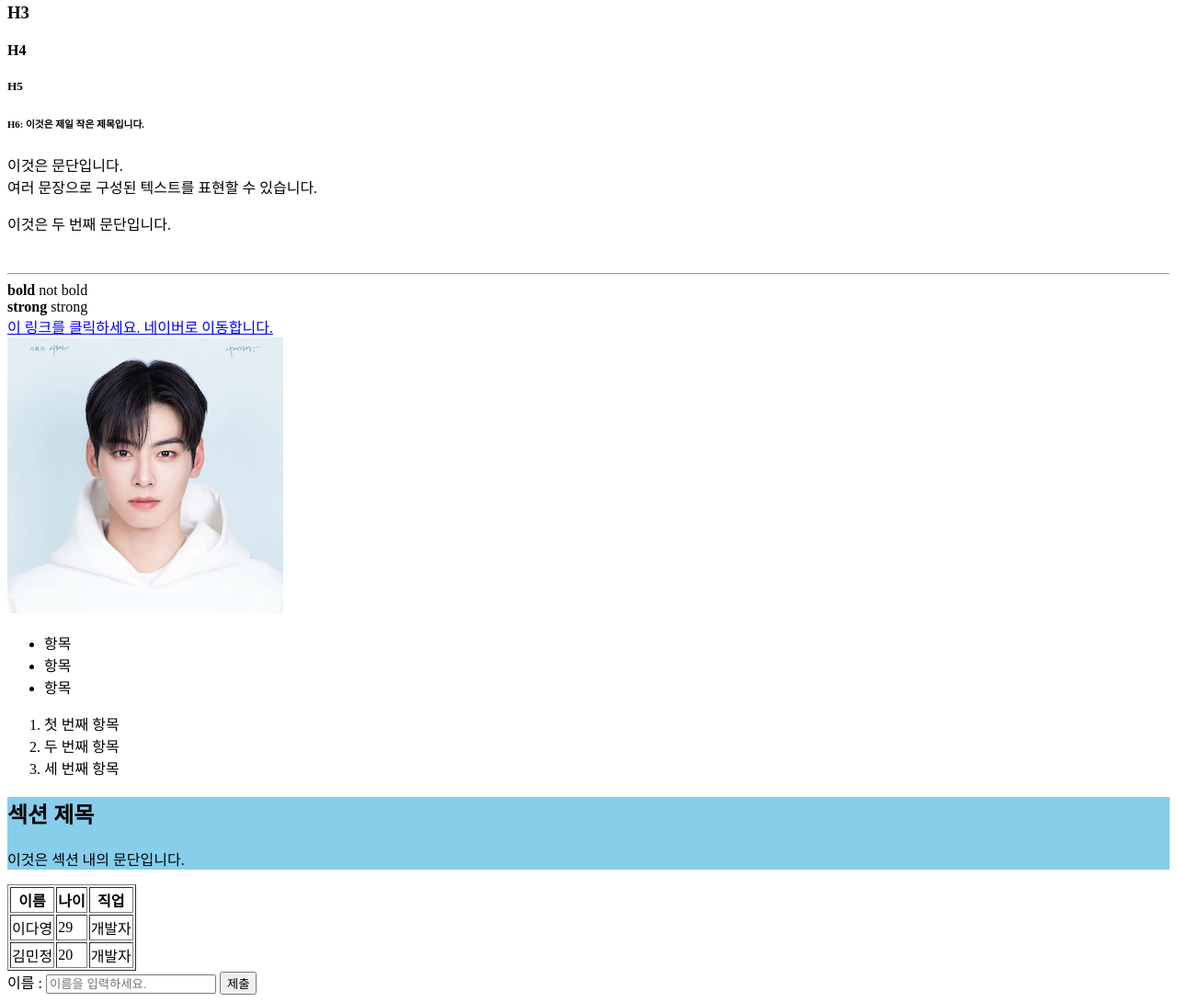
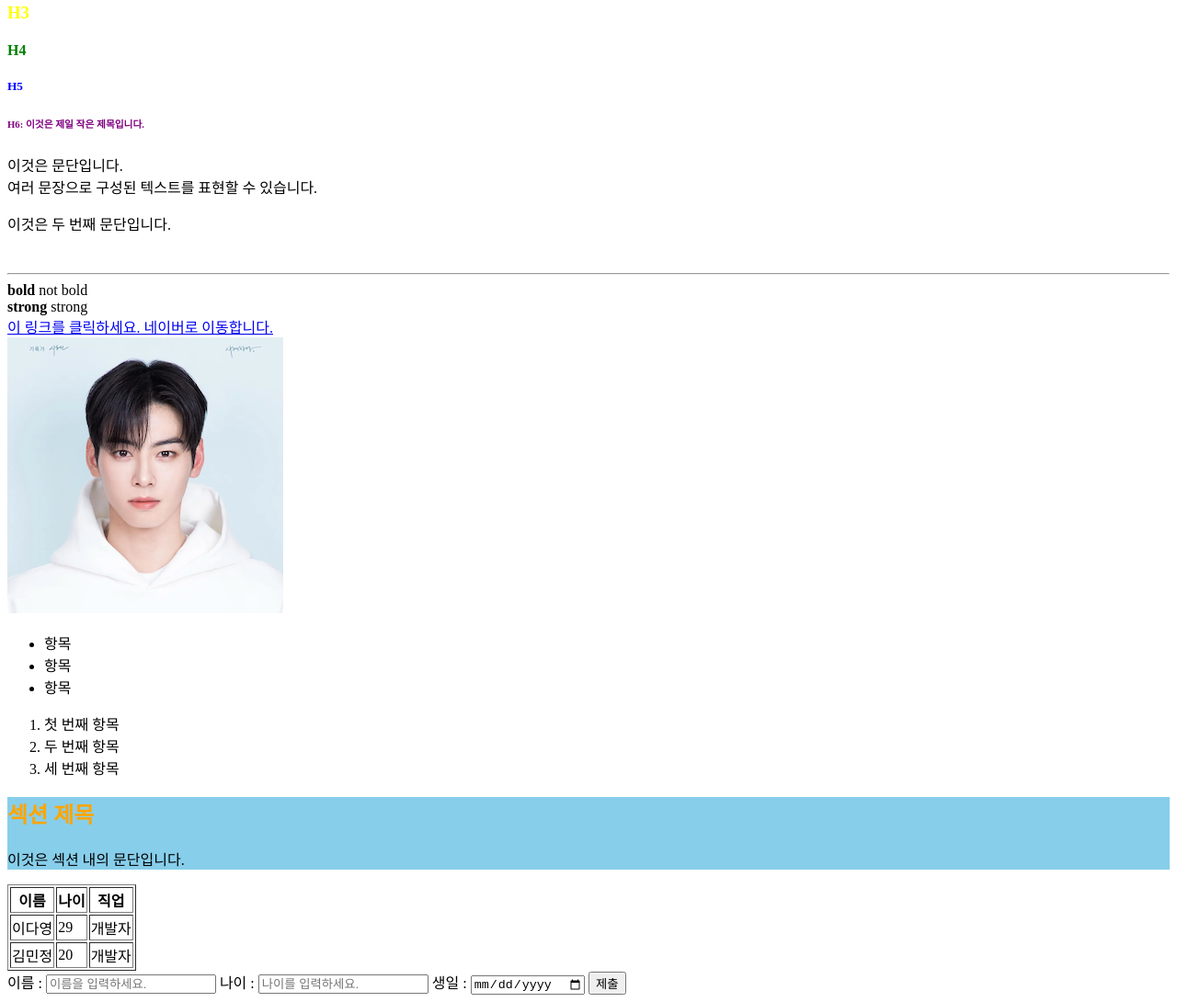
Before and after one commit to verdantjuly/html_css_share, a plain HTML site: page sample1.html in a window 1280 px wide. Shown: the part 133-1223 px from the top of the page at 92% size. Drawn offline with Linux system fonts and the light colour scheme.

Commit message:
[Feat] css

```diff
--- /dev/null
+++ b/sample1.css
@@ -0,0 +1,23 @@
+h1 {
+  color: red;
+}
+
+h2 {
+  color: orange;
+}
+
+h3 {
+  color: yellow;
+}
+
+h4 {
+  color: green;
+}
+
+h5 {
+  color: blue;
+}
+
+h6 {
+  color: purple;
+}
--- a/sample1.html
+++ b/sample1.html
@@ -6,6 +6,7 @@
     <meta charset="UTF-8" />
     <meta name="viewport" content="width=device-width, initial-scale=1.0" />
     <title>Hello HTML</title>
+    <link href="sample1.css" rel="stylesheet" />
   </head>
   <body>
     <h1>H1: 이것은 가장 큰 제목입니다.</h1>
@@ -73,7 +74,7 @@
       </tr>
     </table>
 
-    <!-- form 태그는 원래 백엔드 API와 소통 가능하다.-->
+    <!-- form 태그는 원래 action 속성을 통해 백엔드 API와 소통 가능하다.-->
     <form>
       <label for="name">이름 : </label>
       <input
@@ -82,6 +83,20 @@
         name="name"
         placeholder="이름을 입력하세요."
       />
+      <label for="name">나이 : </label>
+      <input
+        type="number"
+        id="age"
+        name="age"
+        placeholder="나이를 입력하세요."
+      />
+      <label for="name">생일 : </label>
+      <input
+        type="date"
+        id="birthday"
+        name="birthday"
+        placeholder="생일을 입력하세요."
+      />
       <button type="submit">제출</button>
     </form>
   </body>
```
